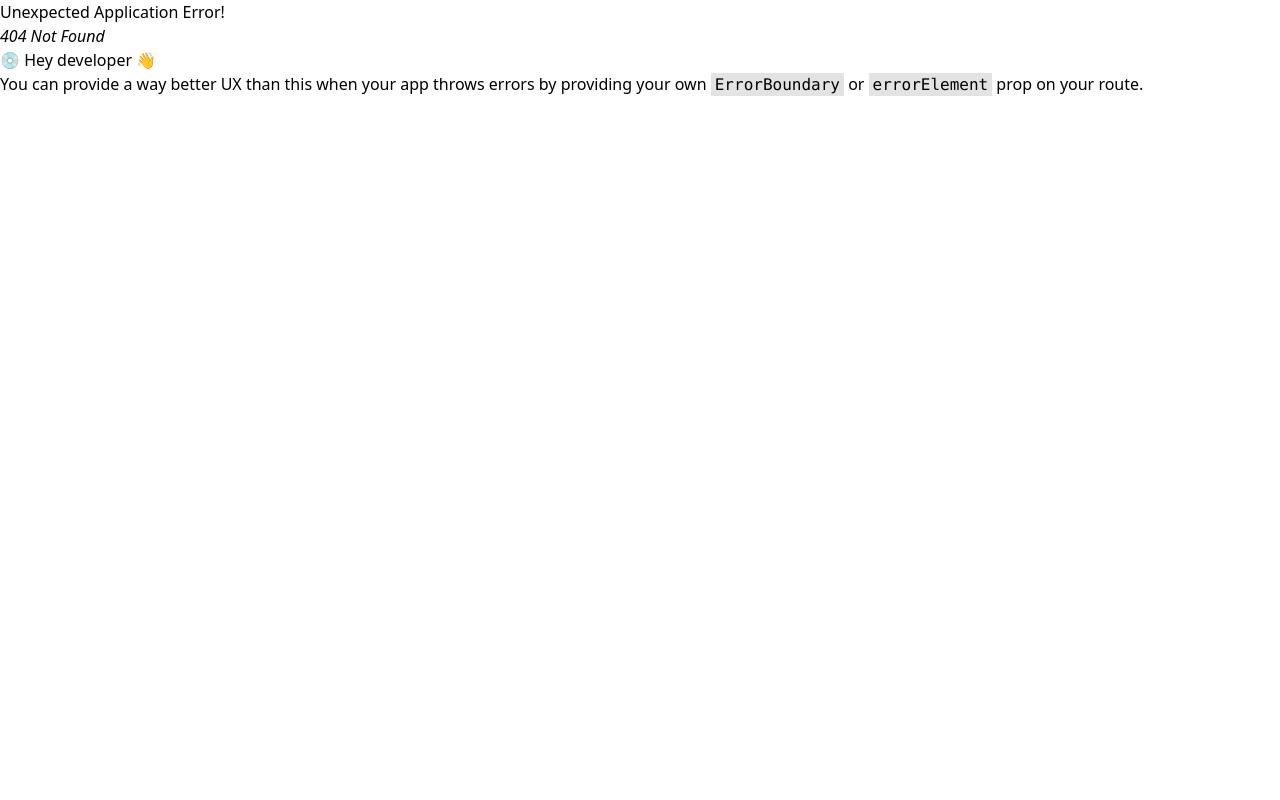
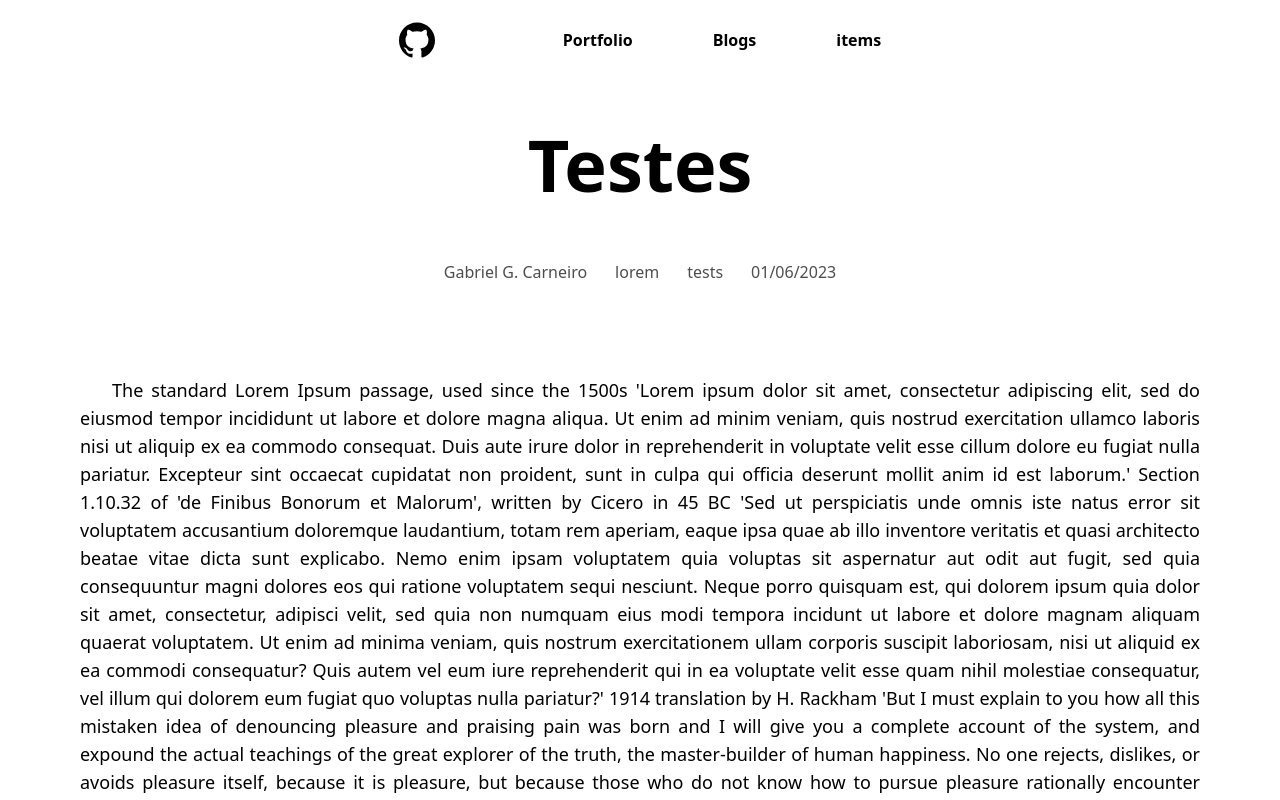
Before and after one commit to Gabrielll04/blog, a React (Vite) app: page /blog/1 in a window 1280 px wide. Before the commit this address had no page. Built offline with nearby package versions, Linux system fonts and the light colour scheme.

Commit message:
Post page added

```diff
--- a/datasets/PostsSet.json
+++ b/datasets/PostsSet.json
@@ -18,5 +18,15 @@
             "tests"
         ],
         "CreatedAt": "2023-06-01T10:50:00.000Z"
+    },
+    {
+        "id": "3",
+        "Title": "Olá amigos, tudo bem com todos vocês? Olá amigos, tudo bem com todos vocês? Olá amigos, tudo bem com todos vocês?",
+        "Content": "Lorem ipsum dolor, sit amet consectetur adipisicing elit. Ad sint repellendus consequuntur omnis ullam nam nisi quibusdam, accusamus quod a iusto sed laborum non vel, sit officiis, quia numquam soluta.",
+        "Topics": [
+            "lorem",
+            "tests"
+        ],
+        "CreatedAt": "2023-06-06T10:12:00.000Z"
     }
 ]
--- /dev/null
+++ b/src/pages/Post/Post.tsx
@@ -0,0 +1,38 @@
+import { useParams } from "react-router-dom"
+import posts from '../../../datasets/PostsSet.json'
+import SideBar from "../../Components/side-bar"
+
+export default function PostPage() {
+    const { postid } = useParams()
+
+    const post = posts.find((post) => post.id === postid)
+    if (!post) {
+        return (
+            <p className="text-2xl text-neutral-600">An problem has occured</p>
+        )
+    }
+
+    let createdAt = new Date(post.CreatedAt)
+    const formattedData = createdAt.toLocaleDateString("pt-BR", { timeZone: "UTC" })
+
+    return (
+        <main className="w-screen h-screen max-h-none overflow-auto transition ease-in-out delay-400">
+            <SideBar/>
+            <section className="flex w-full max-h-none justify-center items-center p-12">
+                <p className="text-center font-bold text-7xl w-[50rem]">{post.Title}</p>
+            </section>
+            <section className="flex flex-col w-full max-h-none">
+                <div className="flex w-full h-20 px-20 justify-center py-3 gap-7 opacity-70">
+                    <span>Gabriel G. Carneiro</span>
+                    {post.Topics.map((topic) => (
+                        <span>{topic}</span>
+                    ))}
+                    <span>{formattedData}</span>
+                </div>
+                <article className="flex w-full justify-center p-12">
+                    <label className="antialiased text-justify indent-8 text-lg w-[70rem]">{post.Content}</label>
+                </article>
+            </section>
+        </main>
+    )
+}
--- a/src/routes/routes.tsx
+++ b/src/routes/routes.tsx
@@ -2,6 +2,7 @@ import { createBrowserRouter } from "react-router-dom";
 
 import App from "../App";
 import BlogPage from "../pages/Blog";
+import PostPage from "../pages/Post/Post";
 
 export const router = createBrowserRouter([
     {
@@ -11,5 +12,9 @@ export const router = createBrowserRouter([
     {
         path: '/blog',
         element: <BlogPage />
+    },
+    {
+        path: '/blog/:postid',
+        element: <PostPage/>
     }
 ]);
```
